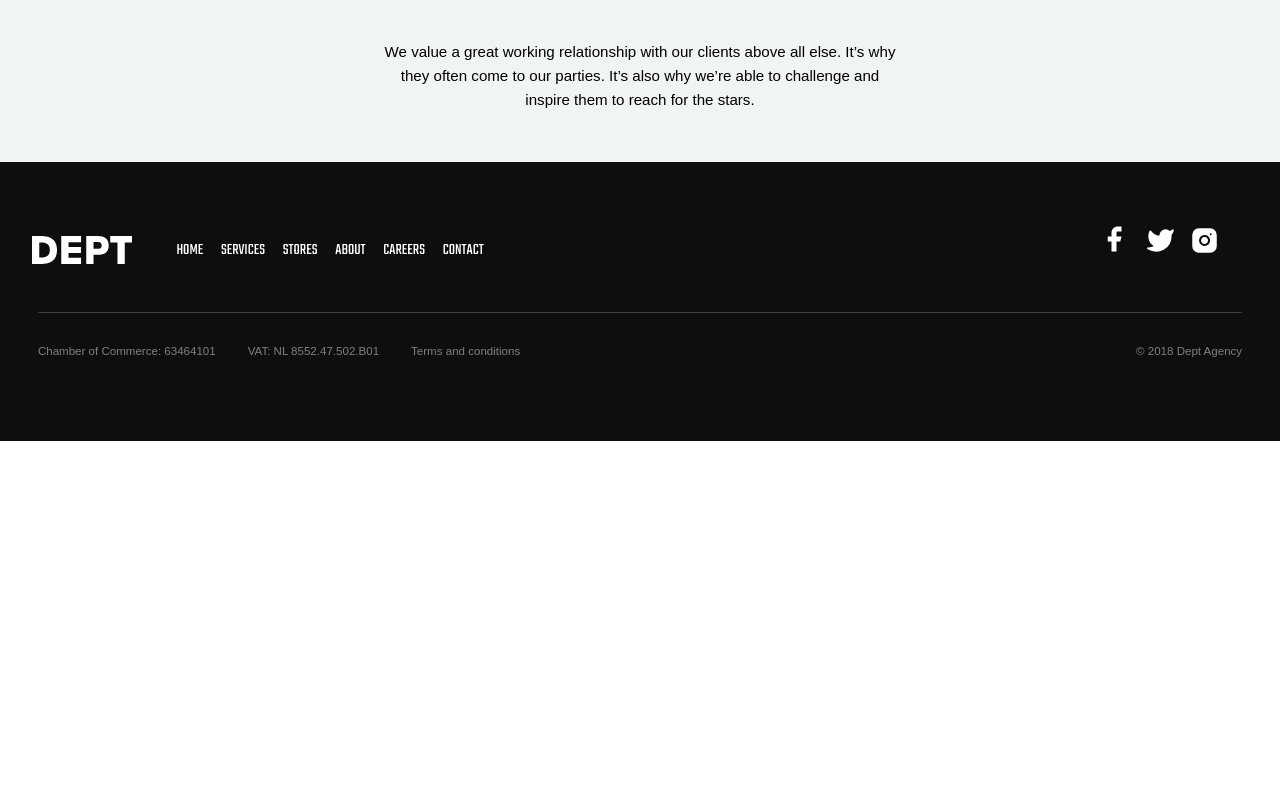
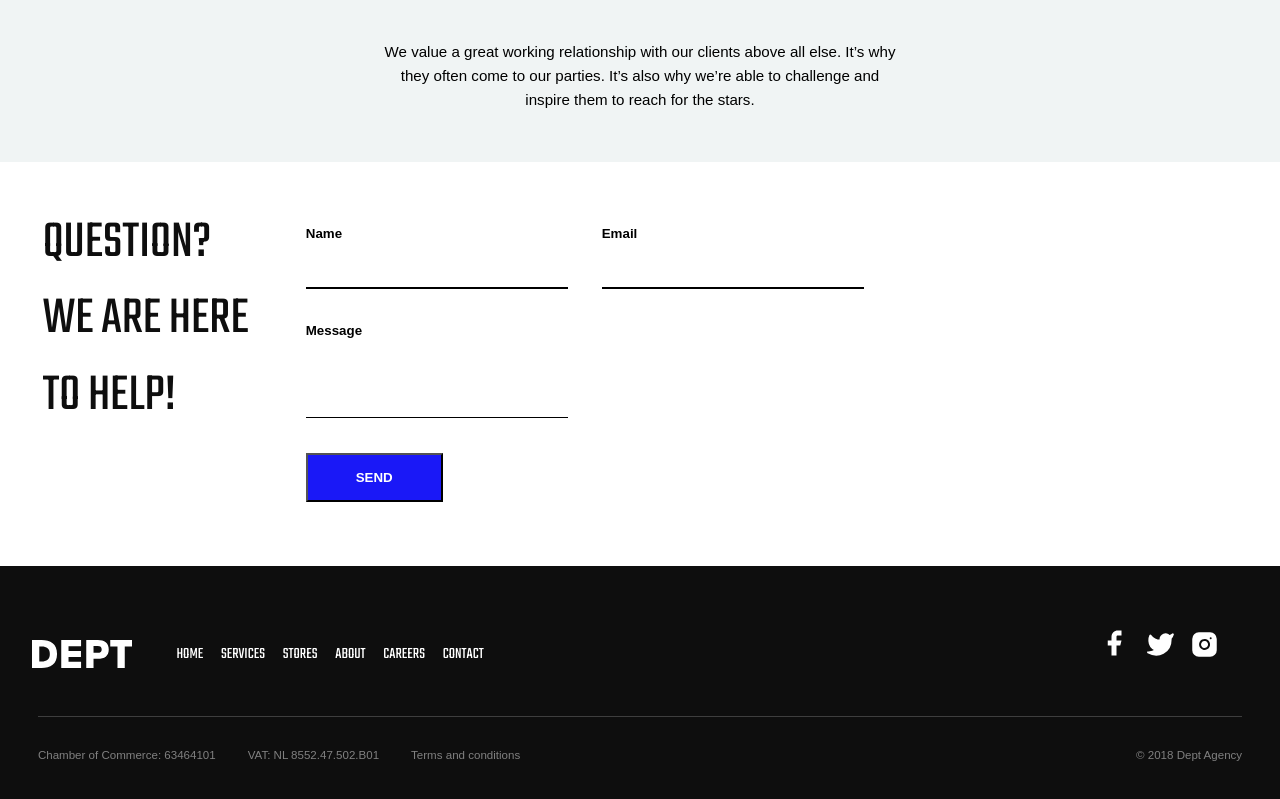
Before and after one commit to LloydC/dept-case, a React (Create React App) app: page / in a window 1280 px wide. Shown: the part 5032-5831 px from the top of the page. Before the commit the page ends 5473 px from the top, so only its background shows below. Built offline with nearby package versions, Linux system fonts and the light colour scheme.

Commit message:
WIP:some polishing

```diff
--- a/src/App.js
+++ b/src/App.js
@@ -3,6 +3,7 @@ import SectionArticle from './components/SectionArticle/TypeOne/TypeOne';
 import SectionArticleTypeTwo from './components/SectionArticle/TypeTwo/TypeTwo';
 import SectionQuote from './components/SectionQuote/SectionQuote';
 import SectionClients from './components/SectionClients/SectionClients';
+import SectionContact from './components/SectionContact/SectionContact';
 import Footer from './components/Footer/Footer';
 import firstList from './assets/json/articles-1.json';
 import secondList from './assets/json/articles-2.json';
@@ -26,6 +27,7 @@ function App() {
       <SectionQuote />
       <SectionArticle list={fourthList} />
       <SectionClients />
+      <SectionContact />
       <Footer />
     </div>
   );
--- a/src/components/Footer/MobileFooter/MobileFooter.scss
+++ b/src/components/Footer/MobileFooter/MobileFooter.scss
@@ -45,6 +45,7 @@ li:hover {
    @include tekoNormal;
    border: none;
    background-color: $background-footer;
+   margin-bottom: 2rem;
 }
 
 .icon-item {
--- a/src/components/Header/HeaderMobile/HeaderMobile.jsx
+++ b/src/components/Header/HeaderMobile/HeaderMobile.jsx
@@ -11,7 +11,7 @@ const HeaderMobile = () => {
             <div className={'navigation'}>
                 <BlackDeptIcon/>
                 <div className='menu'>
-                    <span className="content">MENU</span>
+                    <span className="name">MENU</span>
                     <button className='hamburger' onClick={()=> setBoxVisibility(!boxVisibility)}>
                         <span className='dash'></span>
                         <span className='dash'></span>
--- a/src/components/SectionClients/SectionClients.jsx
+++ b/src/components/SectionClients/SectionClients.jsx
@@ -1,14 +1,14 @@
 import React from 'react';
-import { ReactComponent as NiveaLogo } from '../../assets/icons/companies/nivea-logo.svg';
-import { ReactComponent as MonaLogo } from '../../assets/icons/companies/mona-logo.svg';
-import { ReactComponent as TransaviaLogo } from '../../assets/icons/companies/transavia-logo.svg';
-import { ReactComponent as ZalandoLogo } from '../../assets/icons/companies/zalando-logo.svg';
-import { ReactComponent as TomTomLogo } from '../../assets/icons/companies/tomtom-logo.svg';
-import { ReactComponent as UnileverLogo } from '../../assets/icons/companies/unilever-logo.svg';
+// import { ReactComponent as NiveaLogo } from '../../assets/icons/companies/nivea-logo.svg';
+// import { ReactComponent as MonaLogo } from '../../assets/icons/companies/mona-logo.svg';
+// import { ReactComponent as TransaviaLogo } from '../../assets/icons/companies/transavia-logo.svg';
+// import { ReactComponent as ZalandoLogo } from '../../assets/icons/companies/zalando-logo.svg';
+// import { ReactComponent as TomTomLogo } from '../../assets/icons/companies/tomtom-logo.svg';
+// import { ReactComponent as UnileverLogo } from '../../assets/icons/companies/unilever-logo.svg';
 import'./SectionClients.scss';
 
 const SectionClients = () => {
-    const logos = [<NiveaLogo/>, <MonaLogo/>, <TransaviaLogo/>, <ZalandoLogo />, <TomTomLogo/>, <UnileverLogo/>];
+   // const logos = [<NiveaLogo/>, <MonaLogo/>, <TransaviaLogo/>, <ZalandoLogo />, <TomTomLogo/>, <UnileverLogo/>];
 
     return (
     <div className='clients-container'>
--- /dev/null
+++ b/src/components/SectionContact/SectionContact.jsx
@@ -0,0 +1,37 @@
+import React from 'react';
+import './SectionContact.scss';
+
+const SectionContact = () => {
+  return (
+    <div className='contact-container'>
+        <h1 className='contact-title'>QUESTION? WE ARE HERE TO HELP!</h1>
+        <div className='contact-form'>
+            <form>
+                <div className='top-container'>
+                    <div>
+                        <label for="" className="col-form-label">Name </label>
+                        <br/>
+                        <input type="text" className='form-control' style={{ marginTop: '3.2rem', width: '29.5rem' }} required/>
+                    </div>
+                    <div className="email">
+                        <label for="" className="col-form-label">Email </label>
+                        <br/>
+                        <input type="text" className='form-control' style={{ marginTop: '3.2rem', width: '29.5rem' }} required/>
+                    </div>
+                </div>
+
+                <div className="col-md-12 form-group mb-3">
+                    <label for="message" className="col-form-label">Message </label>
+                    <br/>
+                    <textarea required className="form-control" name="message" id="message" cols="30" rows="5" style={{ width: '29.5rem', resize: 'none', borderBottom: '1px solid black'}}></textarea>
+                </div>
+                <div className="text-center">
+                    <input className='form-group submit-button' type="submit" value="Send" />
+                </div>
+            </form>
+        </div>
+    </div>
+  )
+}
+
+export default SectionContact
--- /dev/null
+++ b/src/components/SectionContact/SectionContact.scss
@@ -0,0 +1,99 @@
+@use '../../assets/styles/mixins.scss' as*;
+
+
+.contact-container {
+    display: flex;
+    flex-direction: column;
+    margin-bottom: 4.8rem;
+    // text-align: center;
+    @include media {
+    flex-direction: row;
+    padding-left: 4.8rem;
+    margin-bottom: 7.2rem;
+    // text-align: initial;
+    }
+}
+.contact-title {
+    @include tekoRegular;
+    margin-top: 4.8rem;
+    text-align: center;
+    @include media {
+    width: 23.2rem;
+    font-family: 'Teko', sans-serif;
+    font-size: 6rem;
+    line-height: 8.6rem;
+    color: #0E0E0E;
+    text-align: initial;
+    }
+}
+
+
+.form-control {
+        border: none;
+        border-bottom: 1px solid #ccc;
+        padding-left: 0;
+        padding-right: 0;
+        border-radius: 0;
+        background: none;
+}
+
+.contact-form {
+    margin-top: 3.8rem;
+    margin-left: 5.7rem;
+    @include media {
+        margin-top: 7.2rem;
+        margin-left: 6.4rem;
+    }
+}
+
+.col-form-label{
+    font-family: Arial, Helvetica, sans-serif;
+    font-weight: $font-weight-bold;
+    font-size: 1.5rem;
+    line-height: 1.7rem;
+    color: $color-regular-black;
+}
+
+.form-group {
+    margin-top: 3.8rem;
+}
+
+.submit-button {
+    width: 15.4rem;
+    height: 5.5rem;
+    background-color: #1A18F7;
+    display: flex;
+    justify-content: center;
+    align-items: center;
+    font-family: Arial, Helvetica, sans-serif;
+    font-weight: $font-weight-bold;
+    font-size: 1.5rem;
+    line-height: 1.7rem;
+    color: $color-white;
+    text-transform: uppercase;
+}
+
+input[type=text] {
+    border: none;
+    border-bottom: 2px solid black;
+  }
+
+  textarea {
+    border: none;
+  }
+
+  .top-container {
+   display: flex;
+   flex-direction: column;
+   @include media {
+       flex-direction: row;
+   }
+  }
+
+  .email {
+      margin-top: 3.8rem;
+      @include media {
+        margin-top: 0;
+        margin-left: 3.8rem;
+      }
+  }
```
